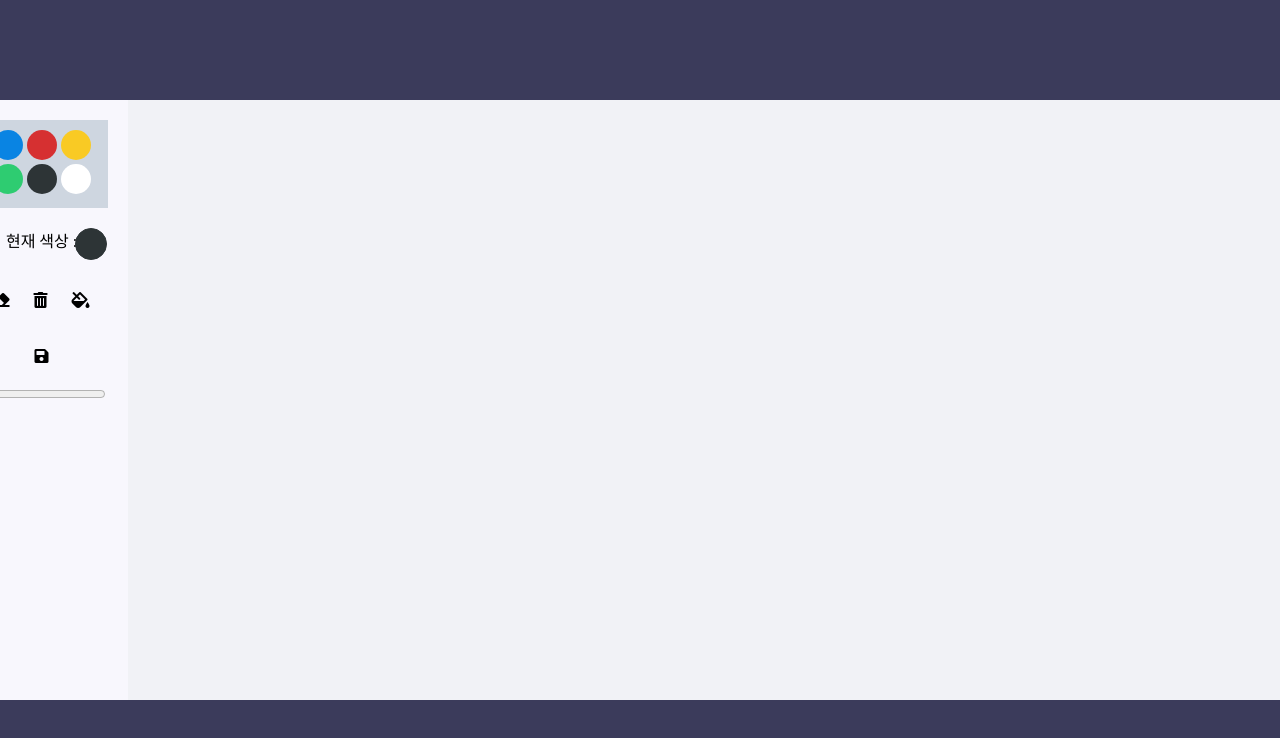
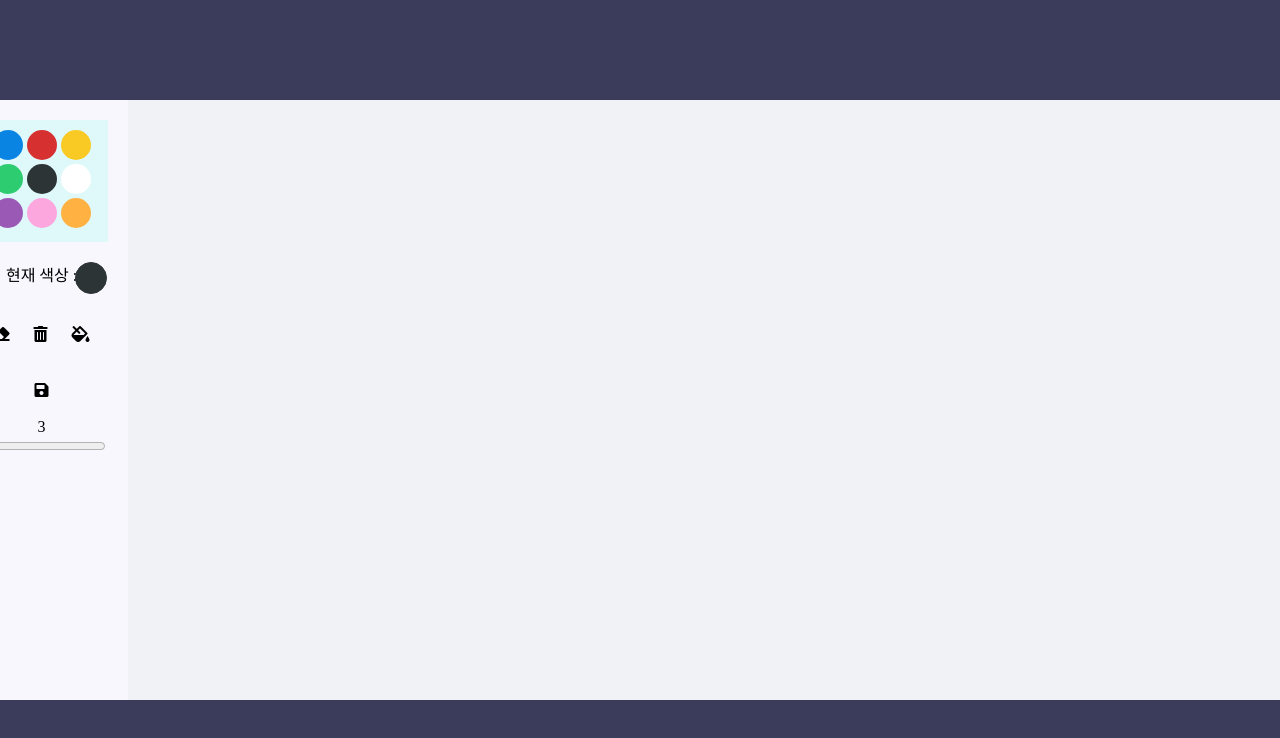
Before and after one commit to chanwoo00106/Paintjs, a plain HTML site: page index.html in a window 1280 px wide. Shown: the top 738 px of the page. Drawn offline with Linux system fonts and the light colour scheme.

Commit message:
끝인가?

```diff
--- a/index.html
+++ b/index.html
@@ -16,6 +16,9 @@
                 <li class="li green" style="background-color: #2ecc71;"></li>
                 <li class="li black" style="background-color: #2d3436;"></li>
                 <li class="li white" style="background-color: #ffffff;"></li>
+                <li class="li" style="background-color: #9b59b6;"></li>
+                <li class="li" style="background-color: #FDA7DF;"></li>
+                <li class="li" style="background-color: #ffb142;"></li>
             </ul>
             <div class="nowColor">
                 현재 색상 :
@@ -24,7 +27,8 @@
             <i class="fas fa-eraser"></i>
             <i class="fas fa-trash-alt"></i>
             <i class="fas fa-fill-drip"></i>
-            <i class="fas fa-save"></i>
+            <i class="fas fa-save"></i><br>
+            <span class="size"></span>
             <input type="range" class="inputSize" min="3" max="15" value="3">
         </div>
         <canvas class="canvas"></canvas>
--- a/script.js
+++ b/script.js
@@ -7,6 +7,7 @@ const trash = document.querySelector(".fa-trash-alt");
 const paint = document.querySelector(".fa-fill-drip");
 const inputSize = document.querySelector(".inputSize");
 const save = document.querySelector(".fa-save");
+const size = document.querySelector(".size");
 //const clear = document.querySelector(".clear");
 
 let color = "";
@@ -62,12 +63,14 @@ save.addEventListener("click", () => {
 // 펜 크기
 inputSize.addEventListener("input", () => {
     cvs.lineWidth = inputSize.value;
+    size.innerText = inputSize.value;
 });
 
 // 시작 세팅
 function init(){
     cvs.lineWidth = inputSize.value;
     cvs.strokeStyle = "#2d3436";
+    size.innerText = 3;
 }
 
 init();
--- a/style.css
+++ b/style.css
@@ -28,7 +28,7 @@ i {padding: 10px; cursor: pointer; transition: .5s; margin: 10px 0;}
 
 i:hover {filter: invert(70%);}
 
-.list {list-style: none; padding: 0; margin: 0; background-color: #ced6e0; padding: 10px;}
+.list {list-style: none; padding: 0; margin: 0; background-color: #dff9fb; padding: 10px;}
 
 .li {
     display: inline-block;
@@ -36,6 +36,12 @@ i:hover {filter: invert(70%);}
     width: 30px;
     height: 30px;
     border-radius: 50px;
+    transition: .3s;
+}
+
+li:hover {
+    width: 35px;
+    height: 35px;
 }
 
 .canvas {
```
